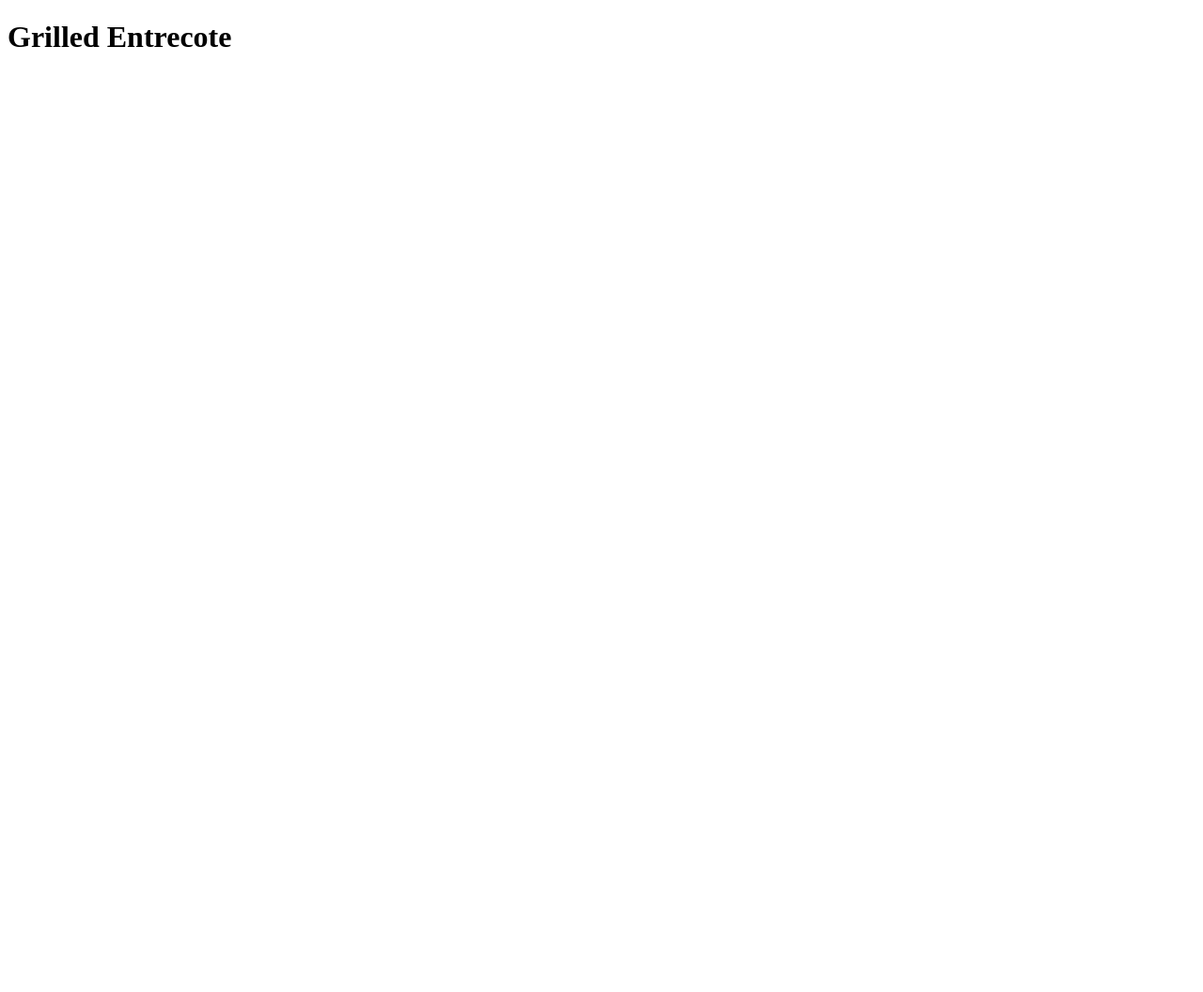
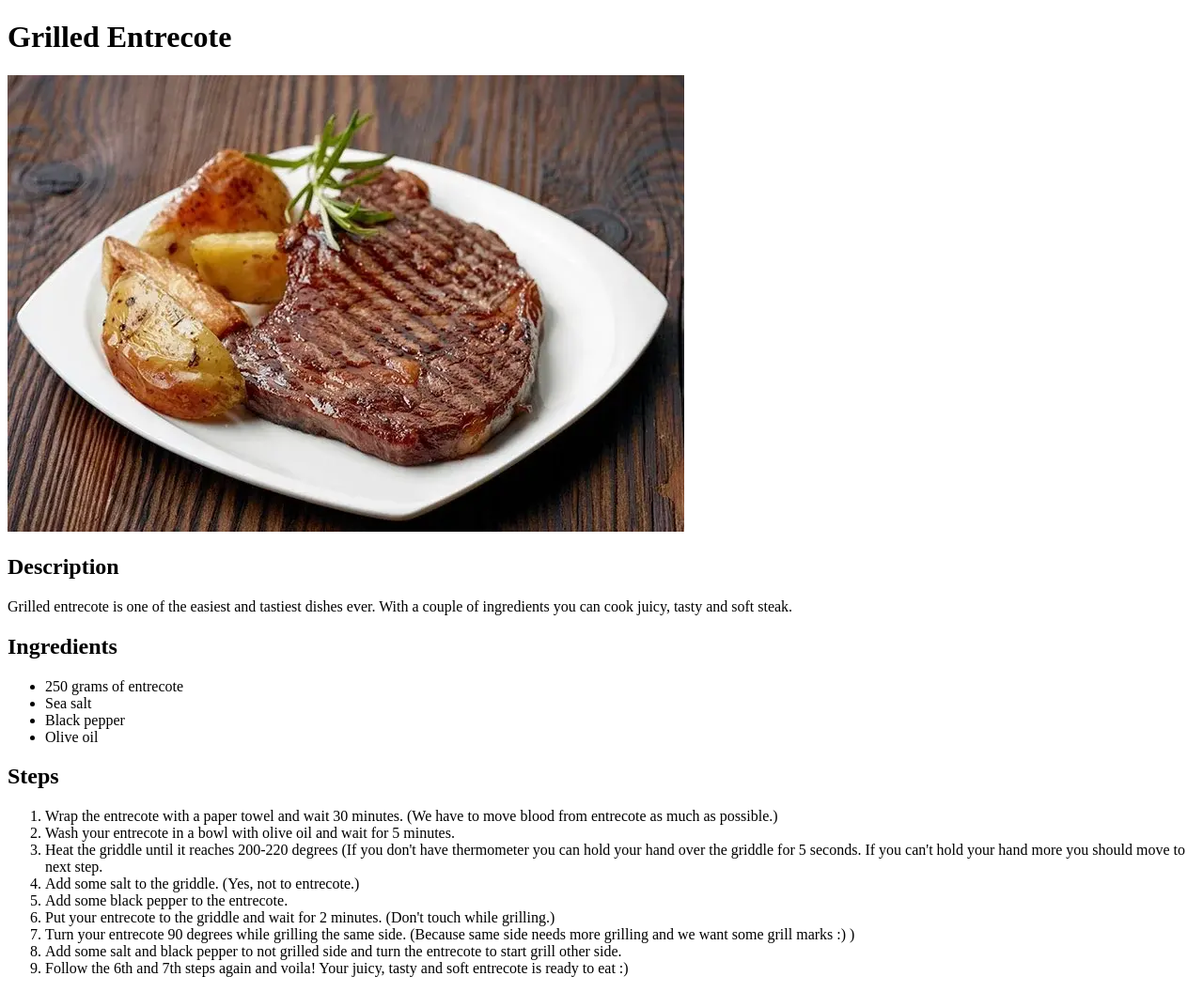
Before and after one commit to MehmetKagan/odin-recipes, a plain HTML site: page recipes/grilled entrecote.html in a window 1280 px wide. Shown: the whole page at 94% size. Before the commit the page ends 800 px from the top, so only its background shows below. Drawn offline with Linux system fonts and the light colour scheme.

Commit message:
refactor: Add Ingredients and Steps parts to grilled entrecote.html
Add Ingredients and steps parts to Grilled Entrecote Page and their lists which contains detailed content.

```diff
--- a/recipes/grilled entrecote.html
+++ b/recipes/grilled entrecote.html
@@ -8,5 +8,33 @@
 </head>
 <body>
     <h1>Grilled Entrecote</h1>
+    <img src="../images/entrecote.jpg" alt="Entrecote">
+    <h2>Description</h2>
+        <P>Grilled entrecote is one of the easiest and tastiest dishes ever. With a couple of ingredients you can cook juicy,
+        tasty and soft steak.
+        </P>
+
+    <h2>Ingredients</h2>
+    <ul>
+         <li> 250 grams of entrecote</li>
+        <li>Sea salt</li>
+        <li>Black pepper</li>
+        <li>Olive oil</li>
+    </ul>
+
+    <h2>Steps</h2>
+        <ol>
+            <li>Wrap the entrecote with a paper towel and wait 30 minutes. (We have to move blood from entrecote as much as possible.)</li>
+            <li>Wash your entrecote in a bowl with olive oil and wait for 5 minutes.</li>
+            <li>Heat the griddle until it reaches 200-220 degrees (If you don't have thermometer you can hold your hand over the griddle for
+            5 seconds. If you can't hold your hand more you should move to next step.
+            </li>
+            <li>Add some salt to the griddle. (Yes, not to entrecote.)</li>
+            <li>Add some black pepper to the entrecote.</li>
+            <li>Put your entrecote to the griddle and wait for 2 minutes. (Don't touch while grilling.)</li>
+            <li>Turn your entrecote 90 degrees while grilling the same side. (Because same side needs more grilling and we want some grill marks :) )</li>
+            <li> Add some salt and black pepper to not grilled side and turn the entrecote to start grill other side.</li>
+            <li>Follow the 6th and 7th steps again and voila! Your juicy, tasty and soft entrecote is ready to eat :) </li>
+        </ol>
 </body>
 </html>
```
